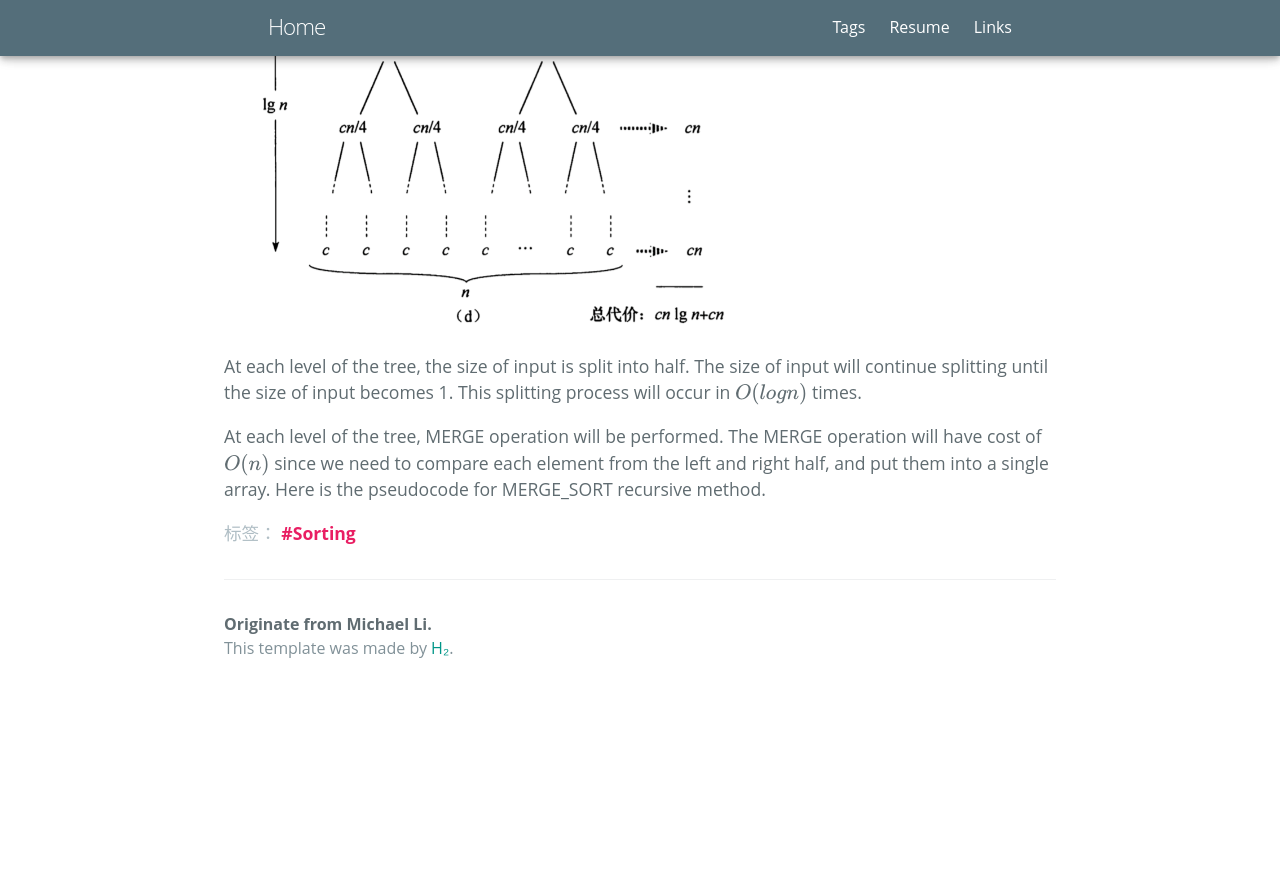
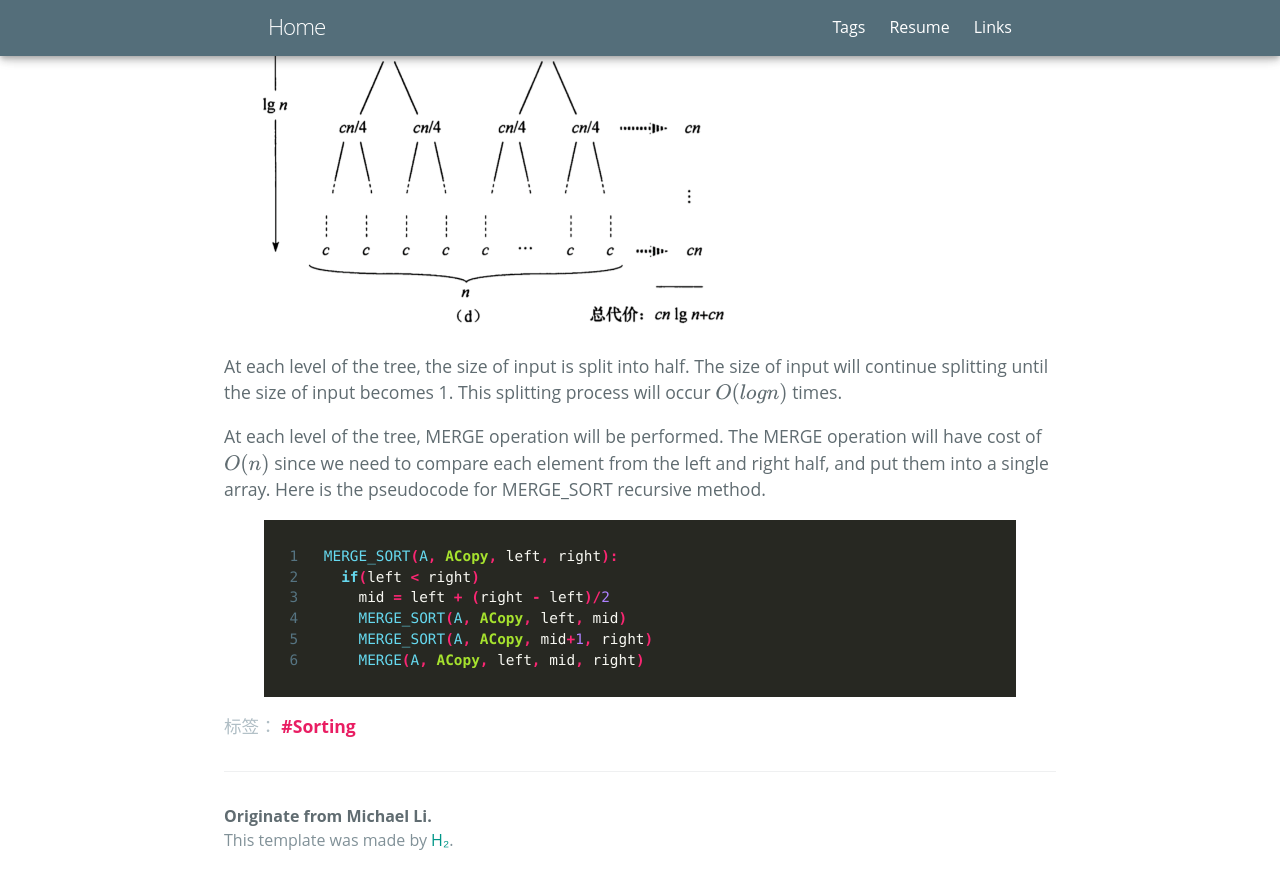
Before and after one commit to zl323/zl323.github.io, a Jekyll site: the page built from _posts/2020-05-13-Merge-Sort.md, in a window 1280 px wide and 900 px high, scrolled down 709 px. Shown: the top 889 px of the window. Built offline with Jekyll 4.4.1, drawn with Linux system fonts in a browser that asks for light colours; some web fonts are replaced; formulas are drawn with MathJax 3; before the commit the page ends 1417 px from its top, so only the background shows below that.

Commit message:
edit merge sort

```diff
--- a/_posts/2020-05-13-Merge-Sort.md
+++ b/_posts/2020-05-13-Merge-Sort.md
@@ -8,6 +8,15 @@ mathjax: true
 The image below shows how the merge sort operates at each level.
 <img src="https://zl323.github.io/assets/postImg/mergeSort1.png" alt="useful image" height="70%" width="70%">
 
-At each level of the tree, the size of input is split into half. The size of input will continue splitting until the size of input becomes 1. This splitting process will occur in $O(logn)$ times.
+At each level of the tree, the size of input is split into half. The size of input will continue splitting until the size of input becomes 1. This splitting process will occur $O(logn)$ times.
 
 At each level of the tree, MERGE operation will be performed. The MERGE operation will have cost of $O(n)$ since we need to compare each element from the left and right half, and put them into a single array. Here is the pseudocode for MERGE_SORT recursive method.
+
+{% highlight java linenos %}
+MERGE_SORT(A, ACopy, left, right):
+  if(left < right)
+    mid = left + (right - left)/2
+    MERGE_SORT(A, ACopy, left, mid)
+    MERGE_SORT(A, ACopy, mid+1, right)
+    MERGE(A, ACopy, left, mid, right)
+{% endhighlight %}
```
